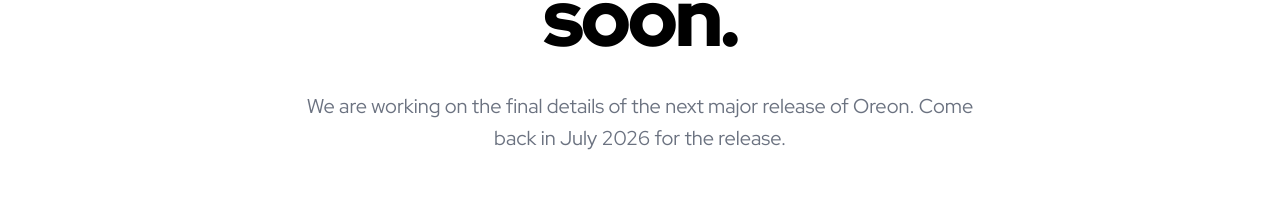
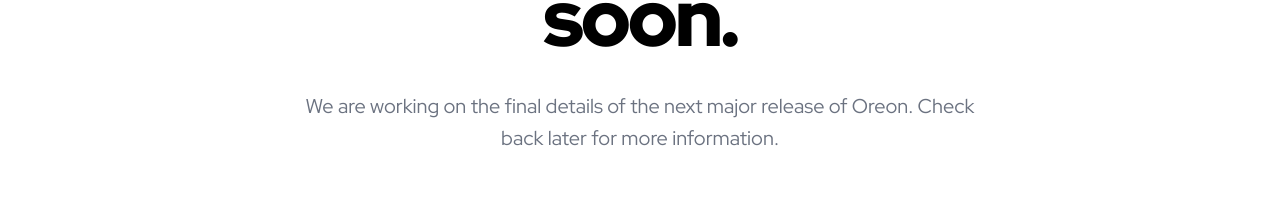
Before and after one commit to oreonhq/website, a Next.js app: page /oreon in a window 1280 px wide. Shown: the part 378-583 px from the top of the page. Built offline with nearby package versions, Linux system fonts and the light colour scheme.

Commit message:
remove forums.oreonproject.org references, move to github discussions, and remove oreon 11 former release month

```diff
--- a/app/contact/page.tsx
+++ b/app/contact/page.tsx
@@ -72,7 +72,7 @@
                   <div className="space-y-4">
                     {[
                       { name: 'Discord', href: 'https://discord.gg/2Yyacu58Ap' },
-                      { name: 'Forums', href: 'https://forums.oreonproject.org/' },
+                      { name: 'Forums', href: 'https://github.com/orgs/oreonproject/discussions' },
                       { name: 'Matrix', href: 'https://matrix.to/#/#oreonproject:matrix.org' },
                       { name: 'GitHub', href: 'https://github.com/oreonproject' },
                     ].map((social) => (
--- a/app/oreon/page.tsx
+++ b/app/oreon/page.tsx
@@ -5,7 +5,7 @@
         <div className="animate-enterprise">
           <h1 className="hero-heading text-black mb-8">Oreon 11 is coming soon.</h1>
           <p className="text-xl text-gray-500 font-light leading-relaxed mb-12">
-            We are working on the final details of the next major release of Oreon. Come back in July 2026 for the release.
+            We are working on the final details of the next major release of Oreon. Check back later for more information.
           </p>
         </div>
       </section>
--- a/components/Footer.tsx
+++ b/components/Footer.tsx
@@ -46,7 +46,7 @@
             <h4 className="text-white/50 font-bold mb-8 text-xs uppercase tracking-[0.2em]">Resources</h4>
             <ul className="space-y-4">
               {[
-                { name: 'Community Forums', href: 'https://forums.oreonproject.org/' },
+                { name: 'Community Forums', href: 'https://github.com/orgs/oreonproject/discussions' },
                 { name: 'Oreon Project GitHub', href: 'https://github.com/oreonproject' },
                 { name: 'Oreon HQ GitHub', href: 'https://github.com/oreonhq' },
                 { name: 'Press & Media', href: '/press' },
--- a/components/HeroVideo.tsx
+++ b/components/HeroVideo.tsx
@@ -26,7 +26,7 @@
               Get Oreon
             </Link>
             <Link
-              href="https://forums.oreonproject.org/t/looking-ahead-to-the-new-year-2026/51"
+              href="/oreon"
               className="text-white font-medium flex items-center gap-2 hover:opacity-80 transition-opacity"
             >
               See what's planned for Oreon 11 <ArrowRight className="w-4 h-4" />
```
